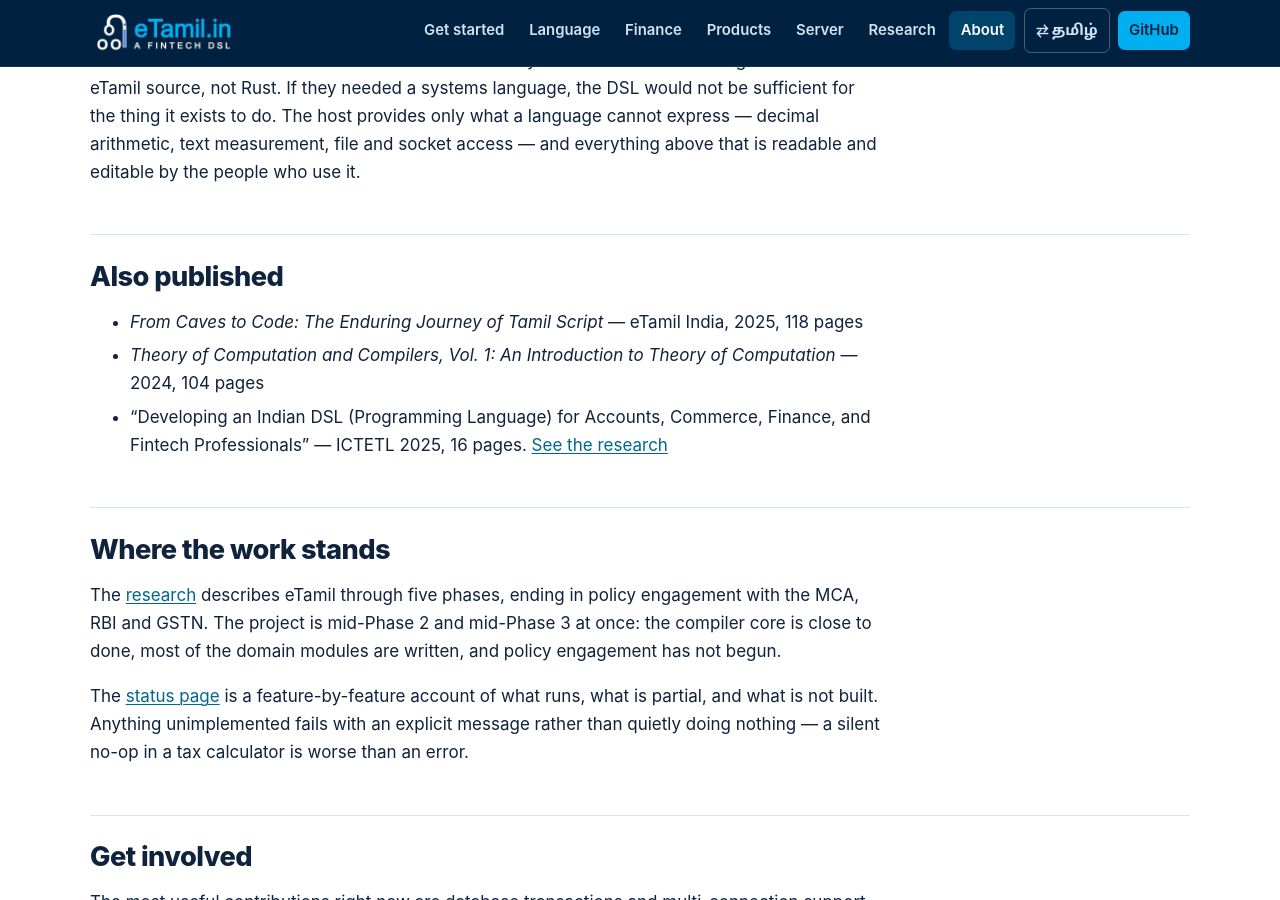
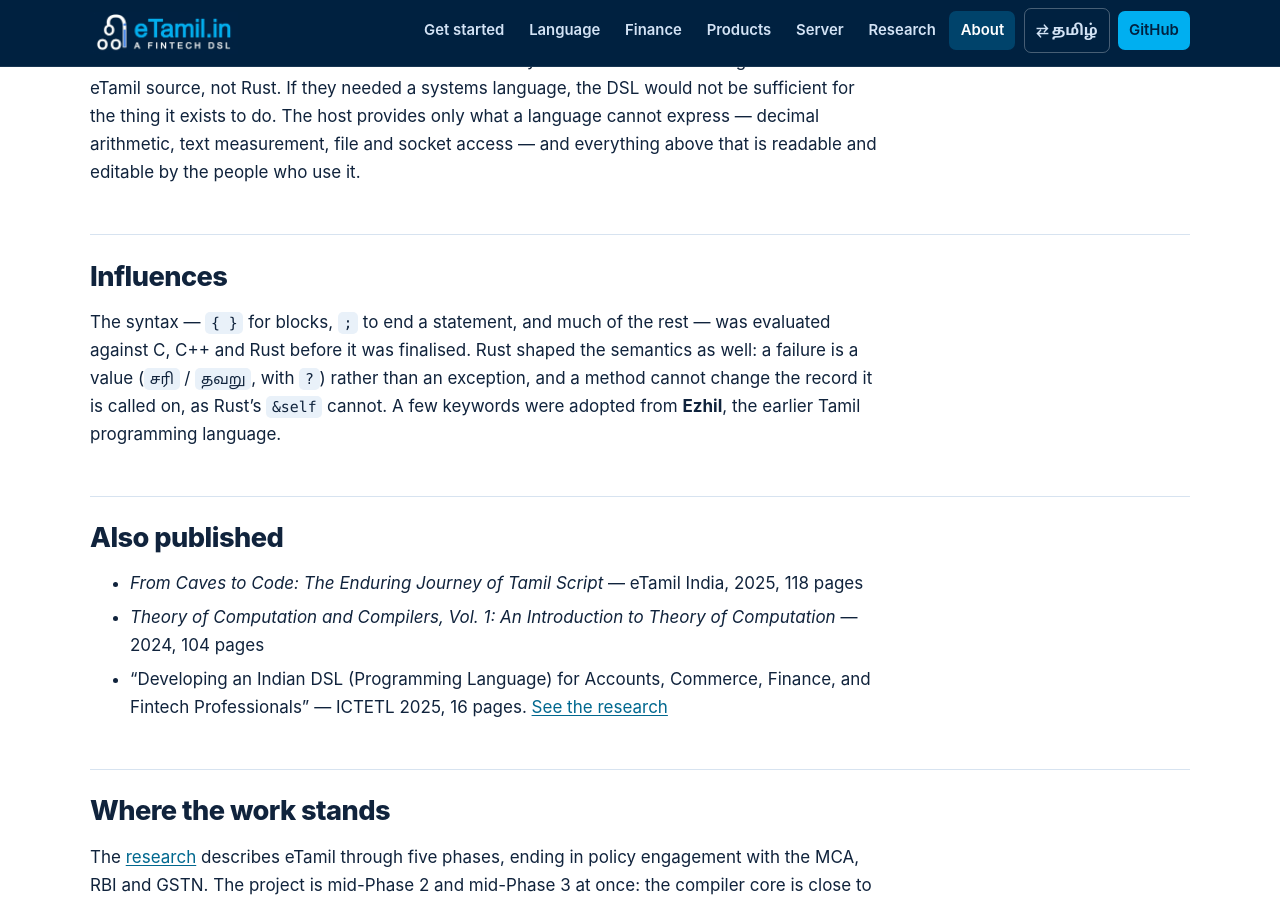
Before and after one commit to Maruff/eTamil, a Jekyll site: the page built from about.md, in a window 1280 px wide and 900 px high, scrolled down 1627 px. Built offline with Jekyll 4.4.1, drawn with Linux system fonts in a browser that asks for light colours.

Commit message:
Where the syntax came from, on the about page
The syntax -- braces for blocks, semicolons to end a statement, and most of
the rest -- was evaluated against C, C++ and Rust before it was finalised, and
a few keywords were adopted from Ezhil. Neither was written down anywhere, so
the Wikipedia draft had nothing to cite for the languages it names as
influences. The about page now says it, in English and in Tamil, beside the
Rust semantics the compiler's README already describes.

```diff
--- a/about.md
+++ b/about.md
@@ -90,6 +90,15 @@ provides only what a language cannot express — decimal arithmetic, text
 measurement, file and socket access — and everything above that is readable and
 editable by the people who use it.
 
+## Influences
+
+The syntax — `{ }` for blocks, `;` to end a statement, and much of the rest — was
+evaluated against C, C++ and Rust before it was finalised. Rust shaped the
+semantics as well: a failure is a value (`சரி` / `தவறு`, with `?`) rather than an
+exception, and a method cannot change the record it is called on, as Rust's
+`&self` cannot. A few keywords were adopted from **Ezhil**, the earlier Tamil
+programming language.
+
 ## Also published
 
 - *From Caves to Code: The Enduring Journey of Tamil Script* — eTamil India, 2025, 118 pages
```
Also changed, not shown: ta/about.md (+8 -0 lines).
